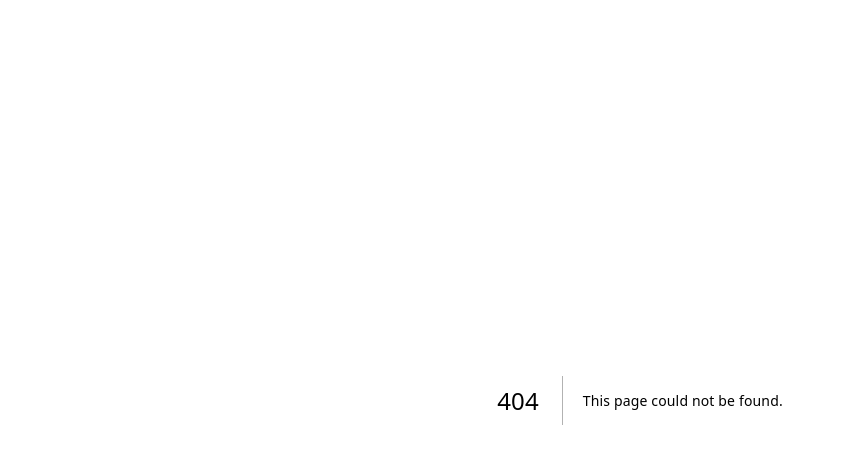
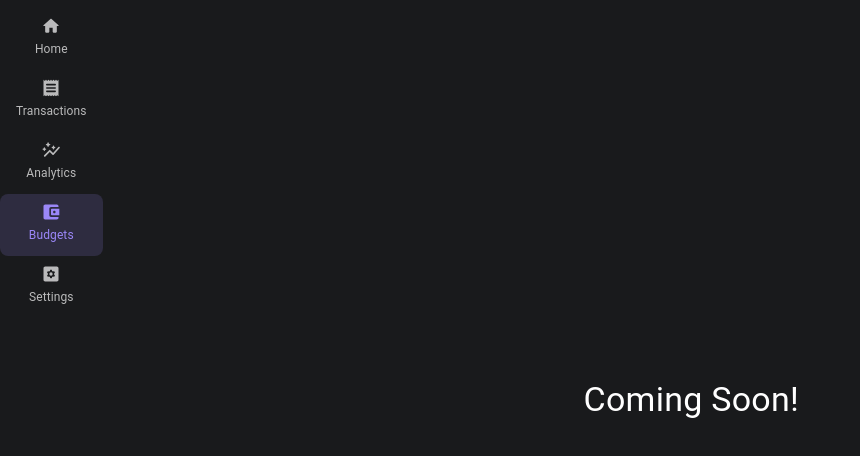
Before and after one commit to mukund1403/expenses_app, a Next.js app in the folder frontend/: page /budgets in a window 1280 px wide. Before the commit this address had no page. Shown: the top 456 px of the page, without its empty margins (0-860 px from the left). Built offline with nearby package versions, Linux system fonts and the light colour scheme; what @mui/material-nextjs would draw is missing.

Commit message:
Add temporary pages for analytics and budgets

```diff
--- /dev/null
+++ b/frontend/app/(sidebar)/analytics/page.tsx
@@ -0,0 +1,17 @@
+import { Typography } from '@mui/material';
+
+export default function AnalyticsPage() {
+  return (
+    <Typography
+      variant='h4'
+      sx={{
+        height: '100vh',
+        display: 'flex',
+        justifyContent: 'center',
+        alignItems: 'center',
+      }}
+    >
+      Coming Soon!
+    </Typography>
+  );
+}
--- /dev/null
+++ b/frontend/app/(sidebar)/budgets/page.tsx
@@ -0,0 +1,17 @@
+import { Typography } from '@mui/material';
+
+export default function BudgetsPage() {
+  return (
+    <Typography
+      variant='h4'
+      sx={{
+        height: '100vh',
+        display: 'flex',
+        justifyContent: 'center',
+        alignItems: 'center',
+      }}
+    >
+      Coming Soon!
+    </Typography>
+  );
+}
--- a/frontend/app/page.tsx
+++ b/frontend/app/page.tsx
@@ -3,7 +3,7 @@
 import { Typography, Box, Button, Link } from '@mui/material';
 import { useEffect, useRef } from 'react';
 
-export default function HomePage() {
+export default function LandingPage() {
   const textRef = useRef<HTMLSpanElement>(null);
 
   useEffect(() => {
@@ -86,11 +86,7 @@ export default function HomePage() {
           AutoEx
         </Typography>
 
-        <Typography
-          variant='h5'
-          fontFamily='monospace'
-          // sx={{ lineHeight: '1.2em' }}
-        >
+        <Typography variant='h5' fontFamily='monospace'>
           <span
             style={{
               display: 'inline-flex',
@@ -107,7 +103,7 @@ export default function HomePage() {
       {/* Bottom button */}
       <Button
         component={Link}
-        href='/transactions'
+        href='/home'
         variant='contained'
         size='large'
         sx={{ mb: 4, px: 5 }}
--- a/frontend/components/layout/consts.ts
+++ b/frontend/components/layout/consts.ts
@@ -16,9 +16,9 @@ export interface NavItem {
 
 export const navItems: readonly NavItem[] = [
   { label: 'Home', href: '/home', icon: HomeRounded },
+  { label: 'Transactions', href: '/transactions', icon: ReceiptRounded },
   { label: 'Analytics', href: '/analytics', icon: AutoGraphRounded },
   { label: 'Budgets', href: '/budgets', icon: AccountBalanceWalletRounded },
-  { label: 'Transactions', href: '/transactions', icon: ReceiptRounded },
   {
     label: 'Settings',
     href: '/settings',
```
